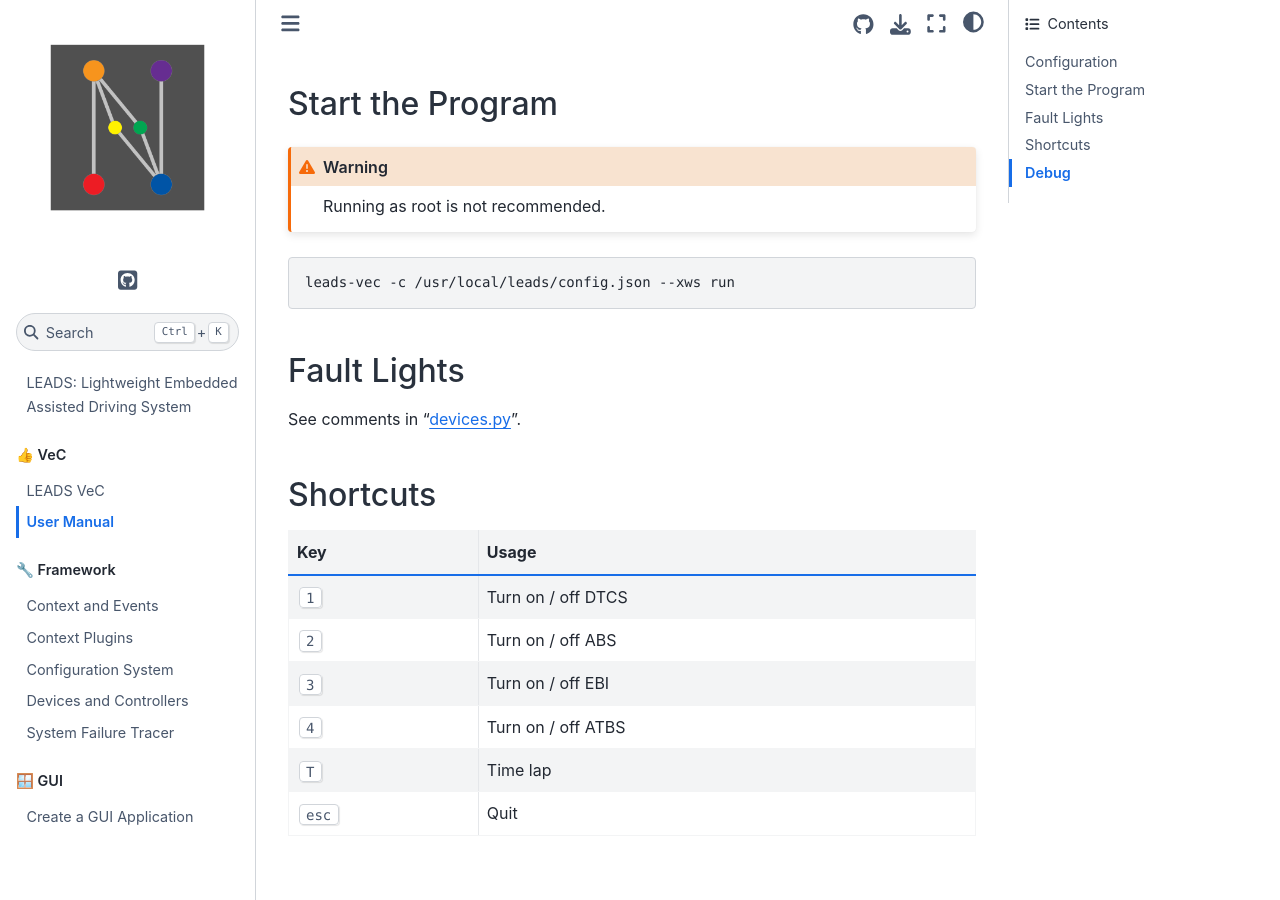
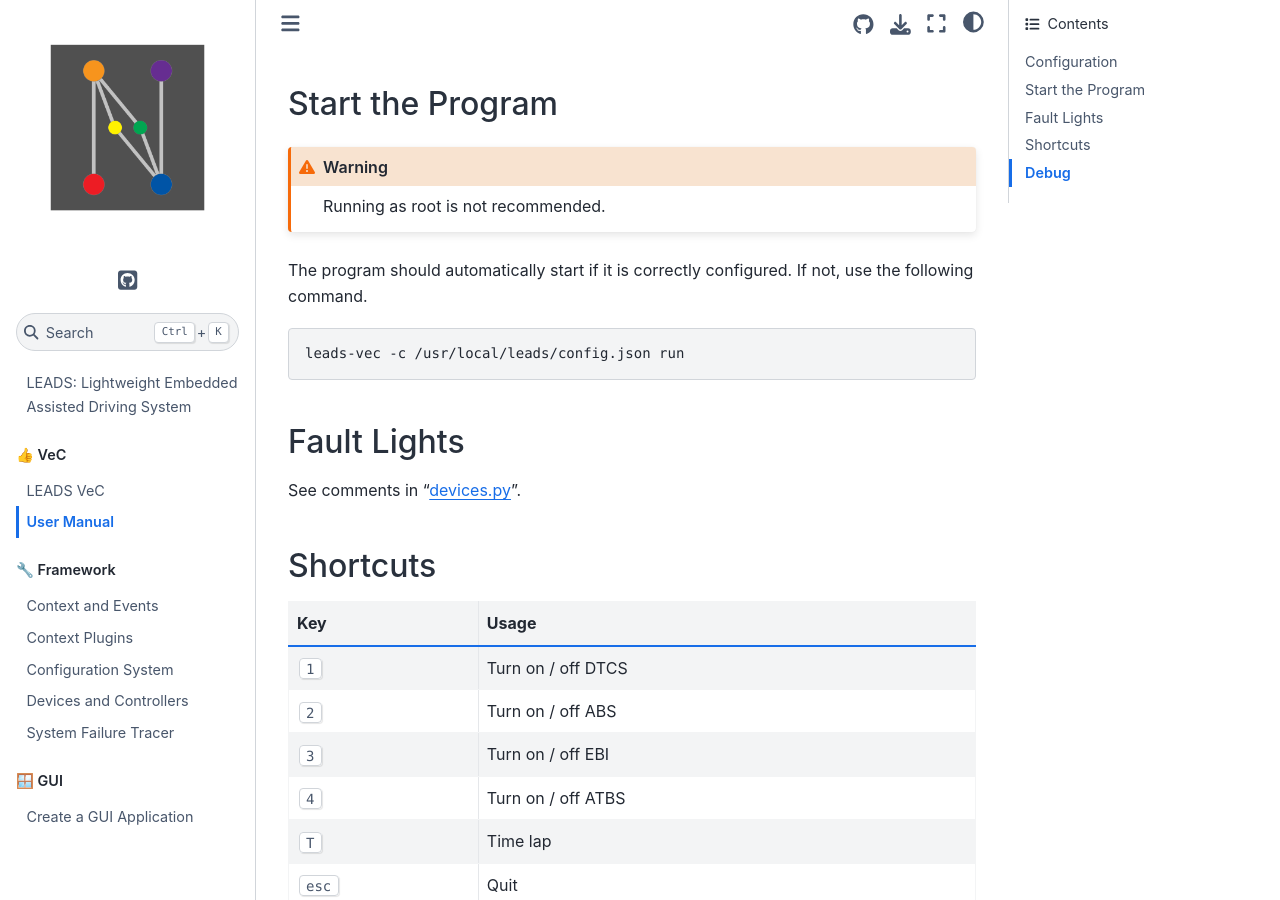
Before and after one commit to ProjectNeura/leads-docs, a Sphinx documentation site: the page built from docs/vec/user-manual.md, in a window 1280 px wide and 900 px high, scrolled down 1045 px. Built offline with Sphinx 7.4.7 and the Sphinx Book theme 1.1.4, drawn with Linux system fonts in a browser that asks for light colours; pages that are not in the unit, such as notebooks, are missing from menus.

Commit message:
Docs. (#156)

````diff
--- a/docs/vec/user-manual.md
+++ b/docs/vec/user-manual.md
@@ -40,8 +40,10 @@ The ports may differ due to various drivers. You can determine the port using th
 Running as root is not recommended.
 :::
 
+The program should automatically start if it is correctly configured. If not, use the following command.
+
 ```shell
-leads-vec -c /usr/local/leads/config.json --xws run
+leads-vec -c /usr/local/leads/config.json run
 ```
 
 ## Fault Lights
````
